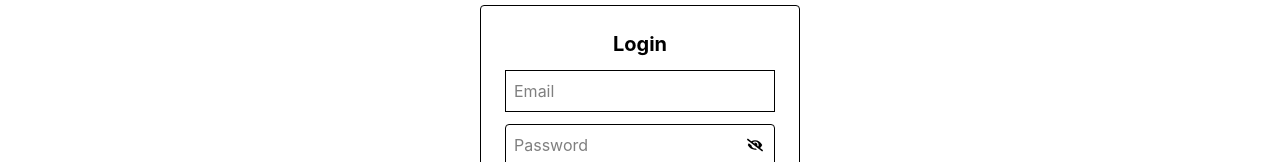
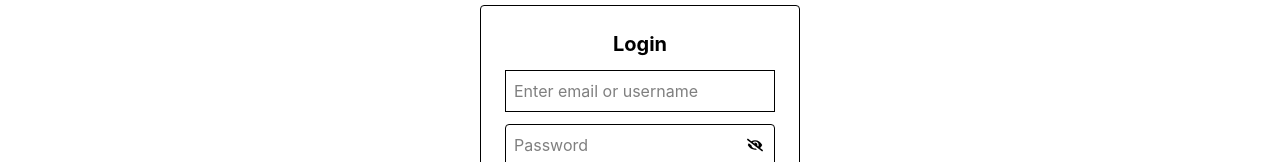
Before and after one commit to pratikmaity017-hash/social-media-project, a React app in the folder frontend/: page /login in a window 1280 px wide. Shown: the part 324-486 px from the top of the page. Built offline with nearby package versions, Linux system fonts and the light colour scheme; no server answers; the HTML template or start-up script is replaced by a standard one.

Commit message:
fix: unify login identifier field to support email or username

```diff
--- a/frontend/src/pages/Login.jsx
+++ b/frontend/src/pages/Login.jsx
@@ -6,8 +6,7 @@ import api from "../api/axios";
 
 const Login = () => {
   const { getCurrentUser } = useAuth();
-
-  const [email, setEmail] = useState("");
+  const [identifier, setIdentifier] = useState("");
   const [password, setPassword] = useState("");
   const [showPassword, setShowPassword] = useState(false);
 
@@ -17,7 +16,7 @@ const Login = () => {
     e.preventDefault();
     try {
       await api.post("/auth/login", {
-        email,
+        identifier,
         password,
       });
 
@@ -40,11 +39,12 @@ const Login = () => {
 
         <input
           className="border p-2"
-          type="email"
-          placeholder="Email"
-          value={email}
+          type="text"
+          required
+          placeholder="Enter email or username"
+          value={identifier}
           onChange={(e) => {
-            setEmail(e.target.value);
+            setIdentifier(e.target.value);
           }}
         />
         <div className="relative">
```
